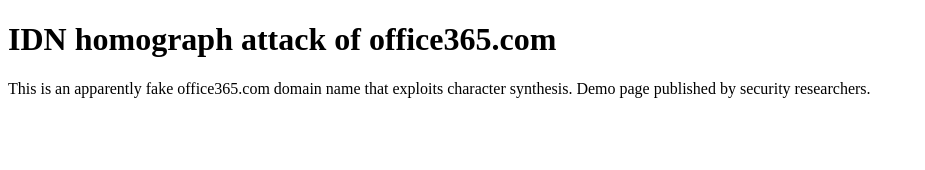
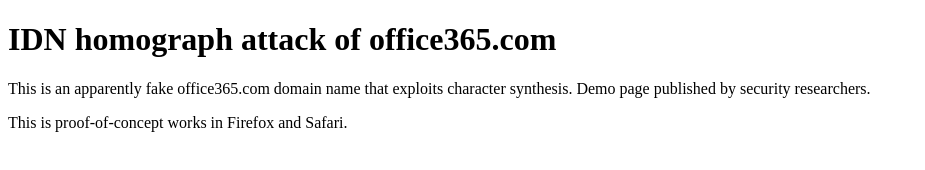
Before and after one commit to reinforchu/office365.com, a plain HTML site: page index.html in a window 1280 px wide. Shown: the whole page, without its empty margins (0-925 px from the left). Drawn offline with Linux system fonts and the light colour scheme.

```diff
--- a/index.html
+++ b/index.html
@@ -15,5 +15,6 @@
     <body>
         <h1>IDN homograph attack of office365.com</h1>
         <p>This is an apparently fake office365.com domain name that exploits character synthesis. Demo page published by security researchers.</p>
+        <p>This is proof-of-concept works in Firefox and Safari.</p>
     </body>
 </html>
```
